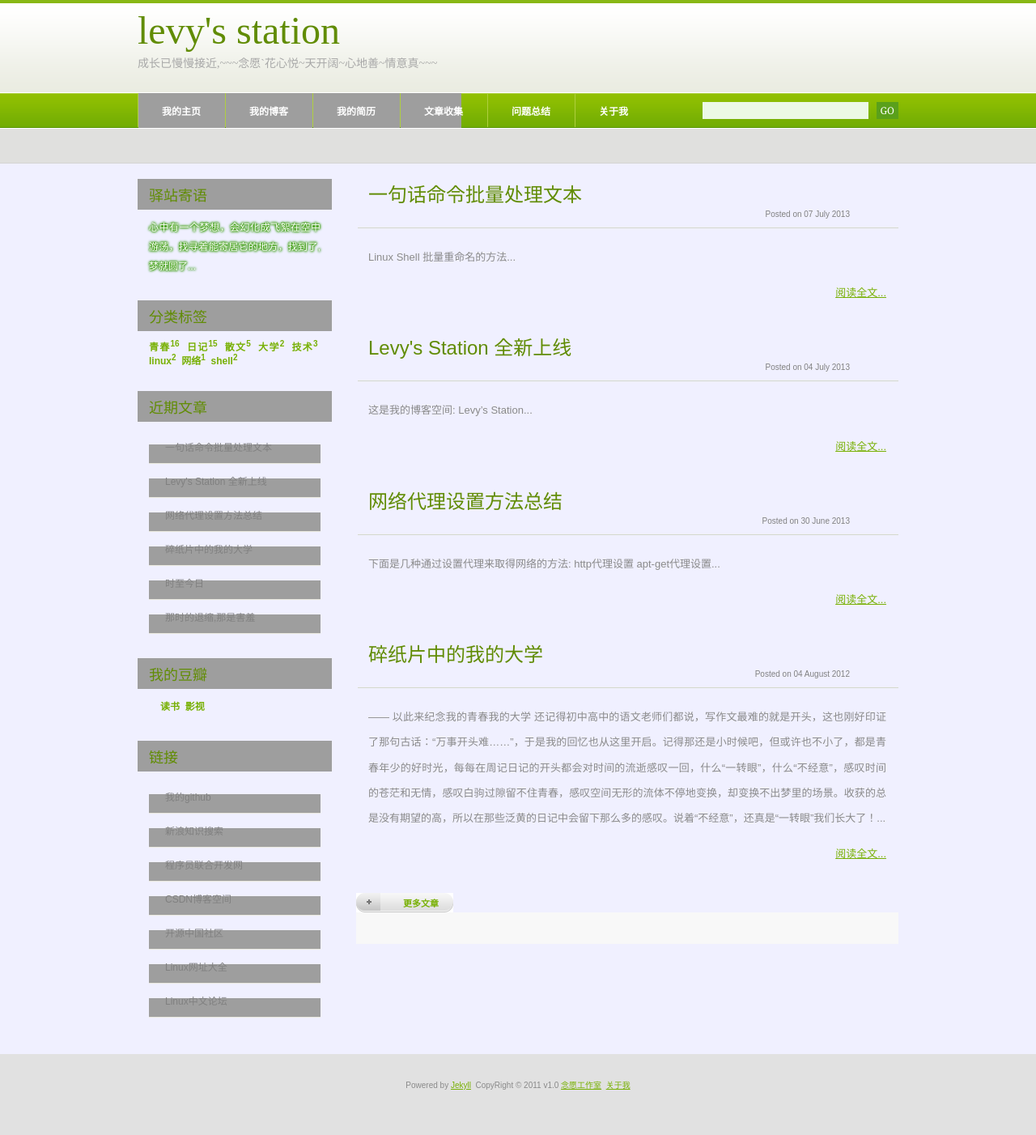
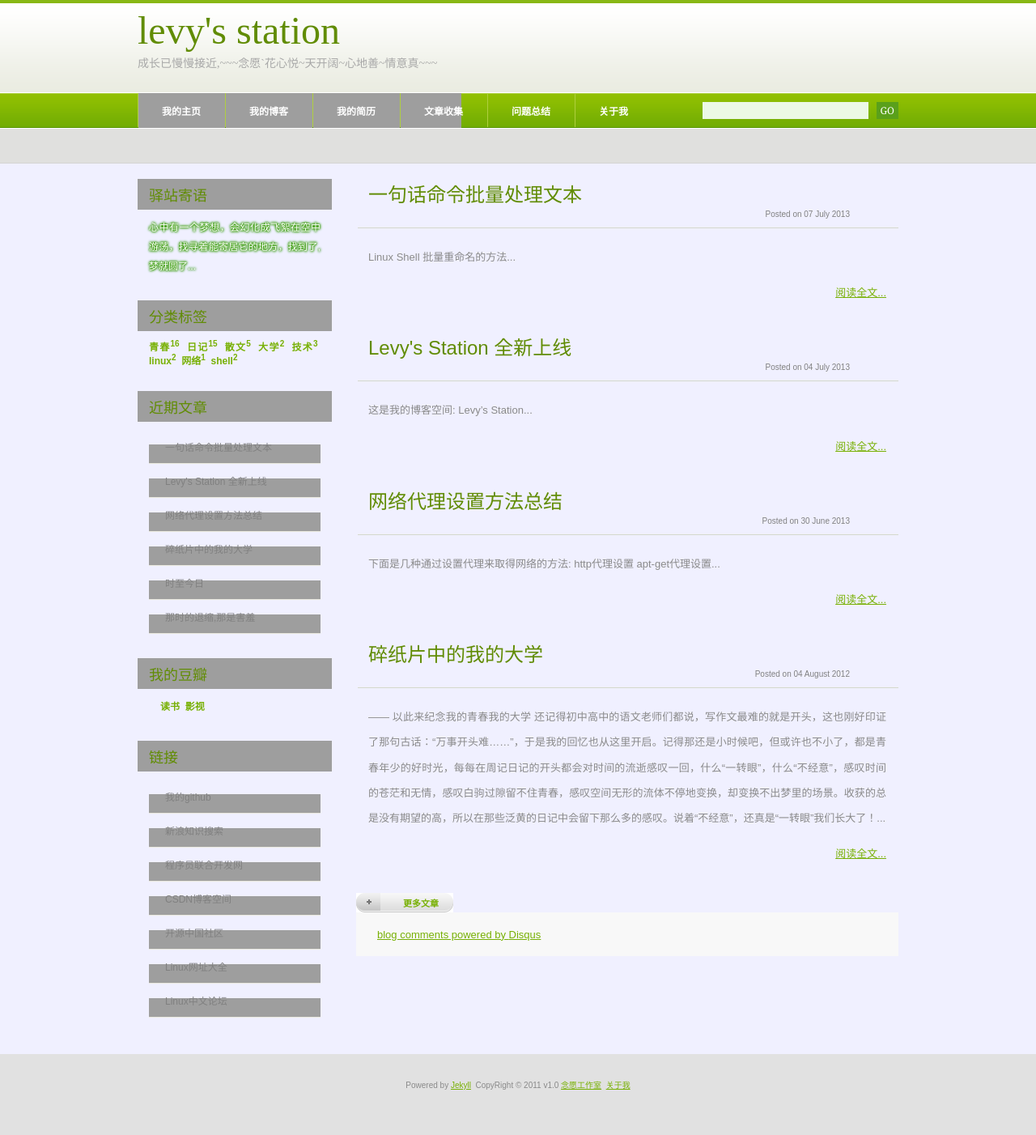
Before and after one commit to cailiwei/yuan, a Jekyll site: the page built from index.html, in a window 1280 px wide. Shown: the whole page at 81% size. Built offline with Jekyll 4.4.1, drawn with Linux system fonts in a browser that asks for light colours; the list of posts is cut into pages by our own code; comment, search, counter and statistics services are not loaded.

Commit message:
Modified the disqus page

```diff
--- a/_includes/disqus.html
+++ b/_includes/disqus.html
@@ -1,3 +1,4 @@
+<div id="disqus_thread"></div>
 <script type="text/javascript">
 	/* * * CONFIGURATION VARIABLES: EDIT BEFORE PASTING INTO YOUR WEBPAGE * * */
 var disqus_shortname = 'levycai'; // required: replace example with your forum shortname
@@ -9,3 +10,5 @@
  (document.getElementsByTagName('head')[0] || document.getElementsByTagName('body')[0]).appendChild(dsq);
  })();
 </script>
+<noscript>Please enable JavaScript to view the <a href="http://disqus.com/?ref_noscript">comments powered by Disqus.</a></noscript>
+<a href="http://disqus.com" class="dsq-brlink">blog comments powered by <span class="logo-disqus">Disqus</span></a>
--- a/index.html
+++ b/index.html
@@ -25,7 +25,7 @@
 		</div>
 
 		<div class="comments" id="comments">
-			{%include disqus.html %}
+			{% include disqus.html %}
 		</div>
 	</div>
 </div>
```
